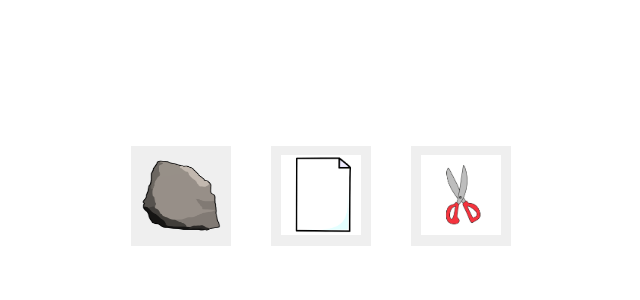
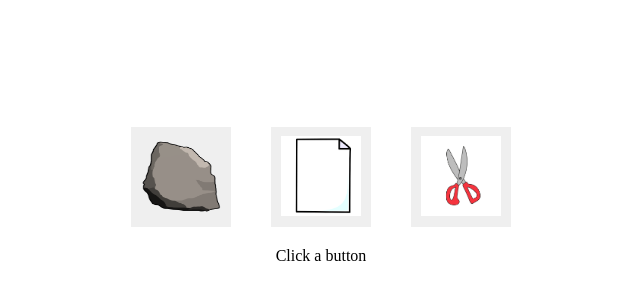
Before and after one commit to ColeBurch/odin-RockPaperScissors, a plain HTML site: page index.html in a window 1280 px wide. Shown: the part 204-504 px from the top of the page, without its empty margins (319-959 px from the left). Drawn offline with Linux system fonts and the light colour scheme.

Commit message:
Add results section

```diff
--- a/index.html
+++ b/index.html
@@ -9,6 +9,7 @@
     <script type="text/javascript" src="./game.js"></script>
 </head>
 <body>
+    <div class="game">
         <div class="buttons">
             <button class="Rock">
                 <img src="./images/rock.png">
@@ -20,5 +21,7 @@
                 <img src="./images/scissors.png">
             </button>
         </div>
+        <div class="results">Click a button</div>
+    </div>
 </body>
 </html>
--- a/styles.css
+++ b/styles.css
@@ -3,12 +3,18 @@ html, body {
     height: 100%;
 }
 
+.game {
+    display: flex;
+    flex-direction: column;
+    justify-content: center;
+    align-items: center;
+    height: 100%;
+    gap: 20px;
+}
+
 .buttons {
     display: flex;
-    justify-content: center;
     gap: 40px;
-    height: 100%;
-    align-items: center;
 }
 
 button {
```
Lines whose indentation alone changed are shown as unchanged.
